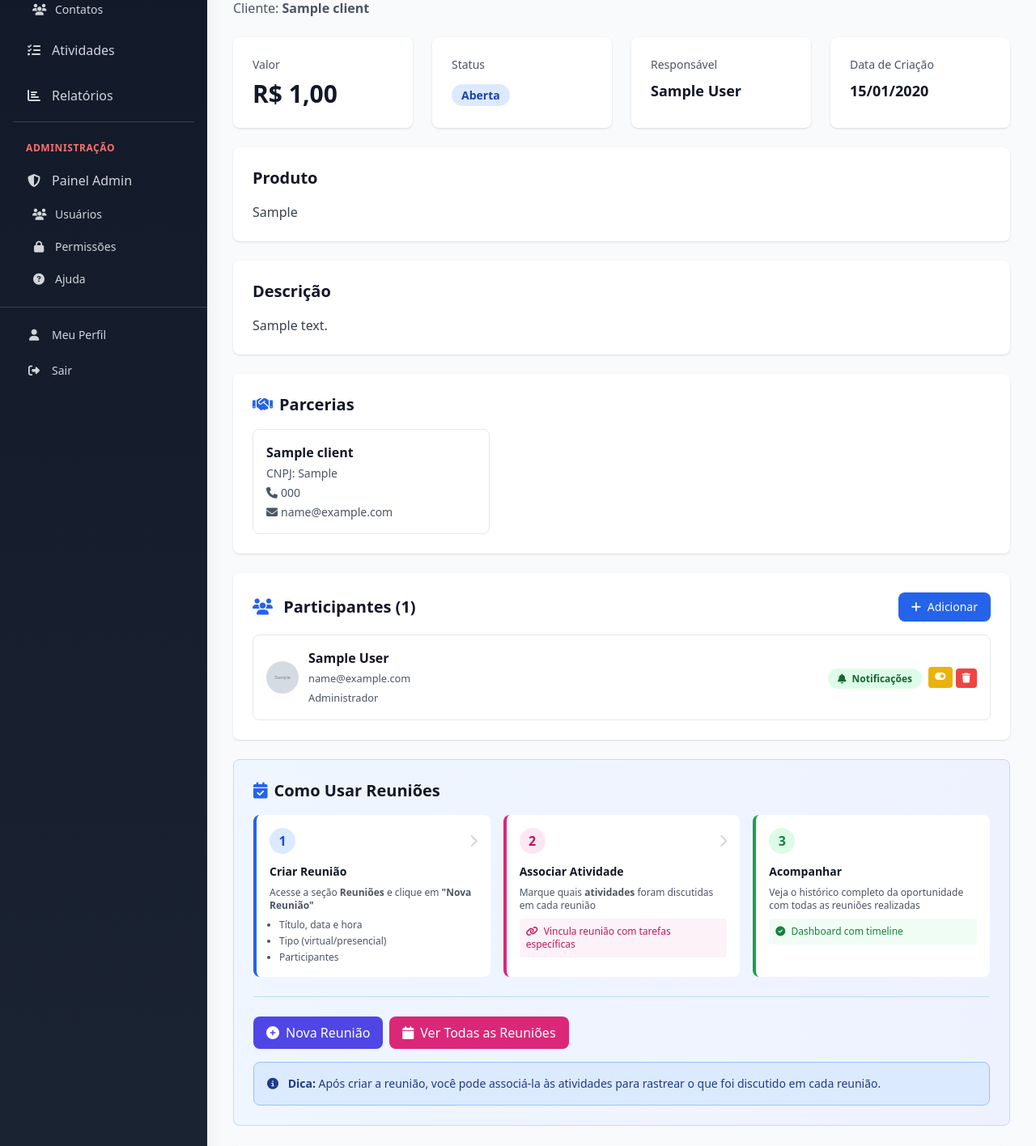
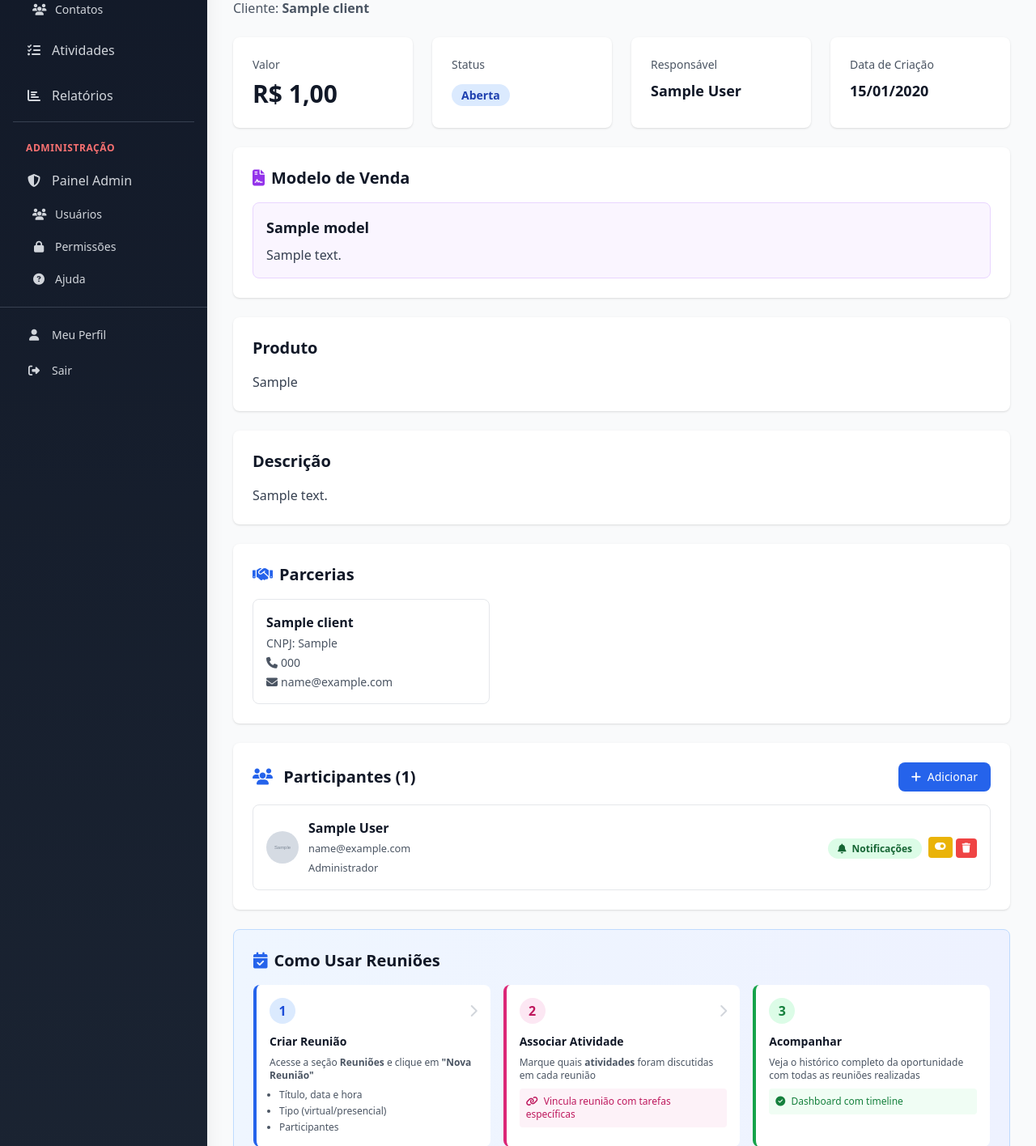
Before and after one commit to CIDUFF/Outlook, a Django app: page /oportunidades/00000000-0000-0000-0000-000000000001/ in a window 1280 px wide. Shown: the part 303-1719 px from the top of the page at 81% size. Run offline with Django 4.2, Linux system fonts and the light colour scheme; a user stored in the database is signed in; tables that the repository leaves empty hold one stand-in row (values such as "Sample post"); grey boxes marked "Sample" are stand-in pictures; some libraries are stand-ins or nearby versions.

Commit message:
feat: Add 'Modelo de Venda' column to opportunities list and display in detail view

```diff
--- a/prospecta/templates/prospecta/opportunities/detail.html
+++ b/prospecta/templates/prospecta/opportunities/detail.html
@@ -59,6 +59,21 @@
             <p class="text-lg font-semibold text-gray-900 mt-2">{{ opportunity.created_at|date:'d/m/Y' }}</p>
         </div>
     </div>
+
+    <!-- Modelo de Venda -->
+    {% if opportunity.sales_model %}
+    <div class="bg-white rounded-lg shadow p-6">
+        <h2 class="text-xl font-bold text-gray-900 mb-4">
+            <i class="fas fa-file-contract mr-2 text-purple-600"></i>Modelo de Venda
+        </h2>
+        <div class="bg-purple-50 border border-purple-200 rounded-lg p-4">
+            <h3 class="font-semibold text-gray-900 text-lg">{{ opportunity.sales_model.name }}</h3>
+            {% if opportunity.sales_model.description %}
+            <p class="text-gray-700 mt-2">{{ opportunity.sales_model.description }}</p>
+            {% endif %}
+        </div>
+    </div>
+    {% endif %}
 
     <!-- Produto -->
     {% if opportunity.produto %}
```
Also changed, not shown: prospecta/templates/prospecta/opportunities/list.html (+11 -1 lines).
